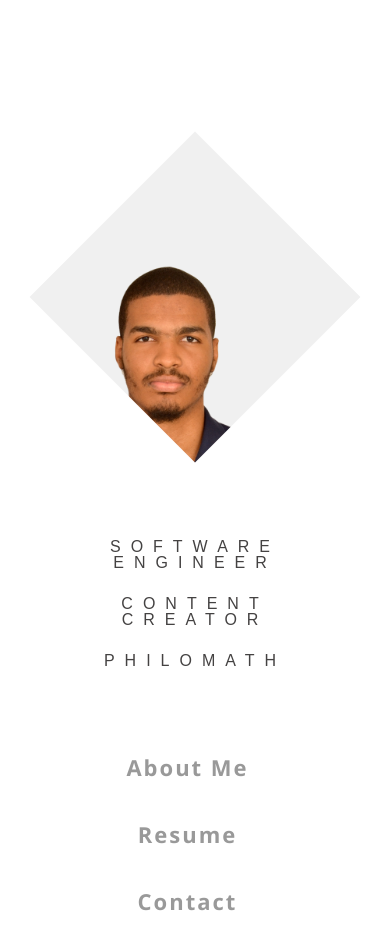
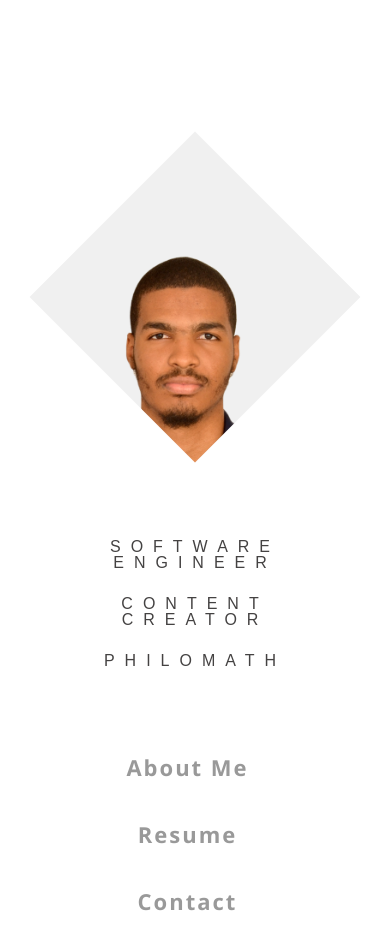
Before and after one commit to MarceloJSCesar/marcelocesar-portfolio-headstarter-ai-fellowhip, a plain HTML site: page index.html in a window 390 px wide. Shown: the top 938 px of the page. Drawn offline with nearby package versions, Linux system fonts and the light colour scheme; files whose address does not match are found by name; a web font is replaced by a local one.

Commit message:
front person mobile view fixed

```diff
--- a/css/style.css
+++ b/css/style.css
@@ -481,13 +481,13 @@ body.section-show .transition-mask:before{
 	border-radius:0;
 }
 .front-person-img > img{
-	max-width:100%;
+	max-width:110%;
 	vertical-align:bottom;
 	-webkit-transform:rotate(-45deg) translateY(40px);
 	-moz-transform:rotate(-45deg) translateY(40px);
 	-ms-transform:rotate(-45deg) translateY(40px);
-	-o-transform:rotate(-45deg) translateY(40px);
-	transform:rotate(-45deg) translateY(40px);
+	-o-transform:rotate(-45deg) translateY(0px);
+	transform:rotate(-45deg) translateY(10px);
 }
 
 .front-person-titles{
```
